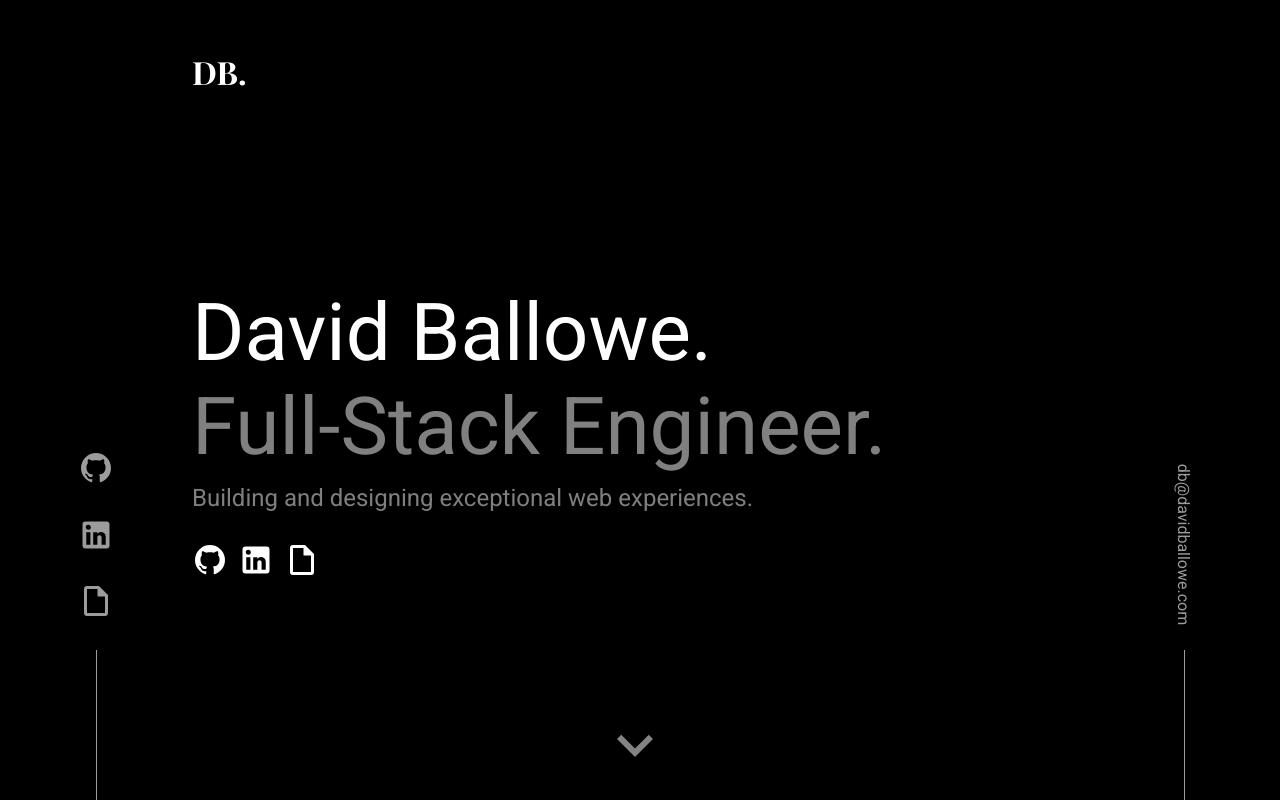
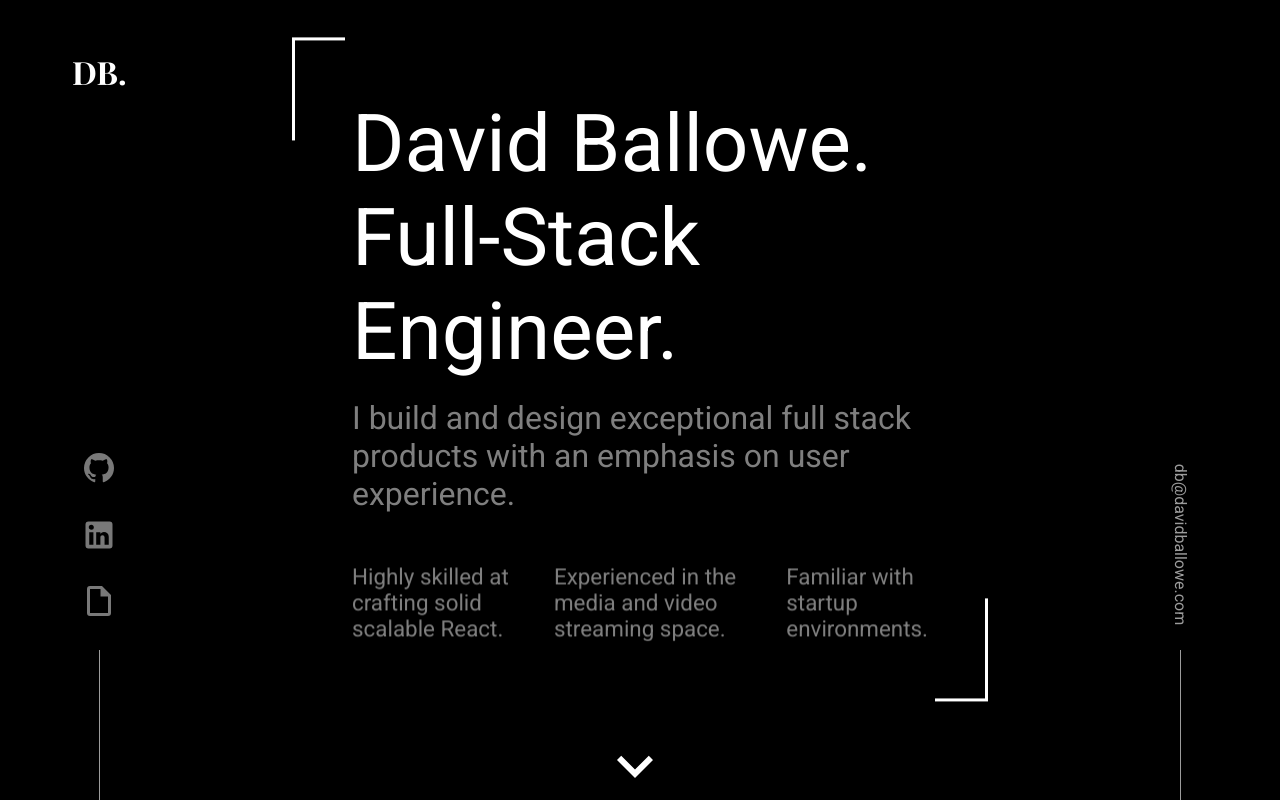
Before and after one commit to djballowe/Web-Portfolio, a React (Create React App) app: page / in a window 1280 px wide. Shown: the top 800 px of the page. Built offline with nearby package versions, Linux system fonts and the light colour scheme.

Commit message:
new intro layout / animations

```diff
--- a/src/App.css
+++ b/src/App.css
@@ -139,7 +139,6 @@ body {
 .main-content-container {
   margin-inline: auto;
   width: min(70%, 100rem);
-  padding-top: 50px;
   margin-bottom: 50px;
   position: relative;
 }
@@ -153,6 +152,8 @@ body {
   display: flex;
   align-items: center;
   justify-content: space-between;
+  margin: 0px 71.9px 0px 71.9px;
+  padding: 50px 0 50px 0;
 }
 
 .logo {
@@ -265,11 +266,13 @@ body {
 }
 
 .intro-container {
-  height: calc(100vh - 92.5px);
+  height: calc(100vh - 121.9px);
   display: flex;
   flex-direction: column;
+  position: relative;
+  margin: 0 100px 0 100px;
   justify-content: center;
-  position: relative;
+  max-width: 1100px;
 }
 
 .name {
@@ -283,16 +286,70 @@ body {
   animation-fill-mode: forwards;
 }
 
+.name-title {
+  transform: translateY(-15%);
+  padding: 60px;
+}
+
+.name-title::before,
+.name-title::after {
+  opacity: 0;
+  animation: opacity 1s ease-in-out;
+  animation-fill-mode: forwards;
+  position: absolute;
+  content: "";
+  width: 50px;
+  height: 100px;
+}
+
+.name-title::before {
+  left: 0;
+  top: 0;
+  border-left: 3px solid white;
+  border-top: 3px solid white;
+}
+
+.name-title::after {
+  right: 0;
+  bottom: 0;
+  border-right: 3px solid white;
+  border-bottom: 3px solid white;
+}
+
 .intro-paragraph {
   height: auto;
   overflow: hidden;
-  margin-top: 10px;
+  margin-top: 20px;
   opacity: 0.5;
-  font-size: 1.5rem;
+  font-size: 2rem;
 }
 .intro-paragraph p {
   animation: slideIn 1s cubic-bezier(0.56, -0.12, 0.31, 1.01);
   animation-fill-mode: forwards;
+}
+
+.details-container {
+  display: flex;
+  align-items: center;
+  font-size: 1.4rem;
+  margin-top: 50px;
+  justify-content: space-between;
+  opacity: 0.5;
+  height: auto;
+  overflow: hidden;
+}
+.details-container div {
+  animation: slideIn 1.5s cubic-bezier(0.56, -0.12, 0.31, 1.01);
+  animation-fill-mode: forwards;
+}
+.details-container div:nth-of-type(2) {
+  margin-left: 30px;
+}
+.details-container div:nth-of-type(3) {
+  margin-left: 30px;
+}
+.details-container .details {
+  max-width: 300px;
 }
 
 .title {
@@ -301,7 +358,6 @@ body {
 }
 .title p {
   font-size: 5rem;
-  opacity: 0.5;
   animation: slideIn 1.5s cubic-bezier(0.56, -0.12, 0.31, 1.01);
   animation-fill-mode: forwards;
 }
@@ -340,16 +396,25 @@ body {
   position: absolute;
   background-color: transparent;
   border: none;
-  color: rgba(255, 255, 255, 0.514);
+  color: white;
   font-size: 2rem;
   margin: 0 10px;
   height: 100px;
   bottom: 1%;
-  animation: fadeIn 1s cubic-bezier(0.56, -0.12, 0.31, 1.01);
-  animation-fill-mode: forwards;
 }
 .intro-buttons button:first-of-type {
   margin-left: 0px;
+}
+
+.bounce-animation {
+  animation: bounce 2s;
+  animation-fill-mode: forwards;
+  animation-iteration-count: infinite;
+}
+
+.arrow-fade-in {
+  animation: fadeIn 1s cubic-bezier(0.56, -0.12, 0.31, 1.01);
+  animation-fill-mode: forwards;
 }
 
 .projects-container {
@@ -665,6 +730,34 @@ body {
     opacity: 1;
   }
 }
+@keyframes opacity {
+  from {
+    opacity: 0;
+  }
+  to {
+    opacity: 1;
+  }
+}
+@keyframes bounce {
+  0% {
+    transform: translateY(0);
+  }
+  10% {
+    transform: translateY(-10px);
+  }
+  20% {
+    transform: translateY(0);
+  }
+  30% {
+    transform: translateY(-5px);
+  }
+  40% {
+    transform: translateY(0);
+  }
+  100% {
+    transform: translateY(0);
+  }
+}
 @keyframes opacityFade {
   from {
     opacity: 0;
@@ -909,16 +1002,20 @@ body {
   }
 }
 .side-bar-container {
+  opacity: 0;
   position: fixed;
   display: flex;
   justify-content: space-between;
   align-items: flex-end;
   width: 100%;
   height: 100vh;
+  animation: opacity 0.3s ease-in-out;
+  animation-fill-mode: forwards;
+  animation-delay: 2s;
 }
 
 .left {
-  width: 15%;
+  width: 198.45px;
   height: 350px;
   display: flex;
   flex-direction: column;
@@ -929,9 +1026,17 @@ body {
 .left p {
   transform: rotate(90deg);
 }
+.left a {
+  color: rgb(121, 121, 121);
+  transition: all 0.2s ease-in-out;
+}
+.left a:hover {
+  color: white;
+  transform: translateY(-5px);
+}
 
 .right {
-  width: 15%;
+  width: 198.45px;
   height: 265px;
   display: flex;
   flex-direction: column;
@@ -941,6 +1046,11 @@ body {
 }
 .right p {
   transform: rotate(90deg);
+  transition: all 0.2s ease-in-out;
+  cursor: pointer;
+}
+.right p:hover {
+  color: white;
 }
 
 .line {
--- a/src/App.js
+++ b/src/App.js
@@ -32,8 +32,8 @@ function App() {
     <div className="App">
       <SideBar />
       <MobileMenu open={isMobileOpen} click={handleClick} handle={handleRef} />
+      <Header handle={handleRef} click={handleClick} open={isMobileOpen} />
       <div className="main-content-container">
-        <Header handle={handleRef} click={handleClick} open={isMobileOpen} />
         <Intro />
         <Projects page={projectsRef} />
         <About page={aboutRef} />
--- a/src/App.scss
+++ b/src/App.scss
@@ -135,7 +135,6 @@ body {
 .main-content-container {
   margin-inline: auto;
   width: min(70%, 100rem);
-  padding-top: 50px;
   margin-bottom: 50px;
   position: relative;
 }
--- a/src/components/header/_header.scss
+++ b/src/components/header/_header.scss
@@ -2,6 +2,8 @@
   display: flex;
   align-items: center;
   justify-content: space-between;
+  margin: 0px 71.9px 0px 71.9px;
+  padding: 50px 0 50px 0;
 }
 
 .logo {
--- a/src/components/intro/_animation.scss
+++ b/src/components/intro/_animation.scss
@@ -26,3 +26,33 @@
     opacity: 1;
   }
 }
+
+@keyframes opacity {
+  from {
+    opacity: 0;
+  }
+  to {
+    opacity: 1;
+  }
+}
+
+@keyframes bounce {
+  0% {
+    transform: translateY(0)
+  }
+  10% {
+    transform: translateY(-10px)
+  }
+  20% {
+    transform: translateY(0)
+  }
+  30% {
+    transform: translateY(-5px)
+  }
+  40% {
+    transform: translateY(0)
+  }
+  100% {
+    transform: translateY(0);
+  }
+}
--- a/src/components/intro/_intro.scss
+++ b/src/components/intro/_intro.scss
@@ -1,9 +1,11 @@
 .intro-container {
-  height: calc(100vh - 92.5px);
+  height: calc(100vh - 121.9px);
   display: flex;
   flex-direction: column;
+  position: relative;
+  margin: 0 100px 0 100px;
   justify-content: center;
-  position: relative;
+  max-width: 1100px;
 }
 
 .name {
@@ -17,15 +19,69 @@
   }
 }
 
+.name-title {
+  transform: translateY(-15%);
+  padding: 60px;
+}
+
+.name-title::before,
+.name-title::after {
+  opacity: 0;
+  animation: opacity 1s ease-in-out;
+  animation-fill-mode: forwards;
+  position: absolute;
+  content: "";
+  width: 50px;
+  height: 100px;
+}
+
+.name-title::before {
+  left: 0;
+  top: 0;
+  border-left: 3px solid white;
+  border-top: 3px solid white;
+}
+
+.name-title::after {
+  right: 0;
+  bottom: 0;
+  border-right: 3px solid white;
+  border-bottom: 3px solid white;
+}
+
 .intro-paragraph {
   height: auto;
   overflow: hidden;
-  margin-top: 10px;
+  margin-top: 20px;
   opacity: 0.5;
-  font-size: 1.5rem;
+  font-size: 2rem;
   p {
     animation: slideIn 1s cubic-bezier(0.56, -0.12, 0.31, 1.01);
     animation-fill-mode: forwards;
+  }
+}
+
+.details-container {
+  display: flex;
+  align-items: center;
+  font-size: 1.4rem;
+  margin-top: 50px;
+  justify-content: space-between;
+  opacity: 0.5;
+  height: auto;
+  overflow: hidden;
+  div {
+    animation: slideIn 1.5s cubic-bezier(0.56, -0.12, 0.31, 1.01);
+    animation-fill-mode: forwards;
+    &:nth-of-type(2) {
+      margin-left: 30px;
+    }
+    &:nth-of-type(3) {
+      margin-left: 30px;
+    }
+  }
+  .details {
+    max-width: 300px;
   }
 }
 
@@ -34,7 +90,6 @@
   overflow: hidden;
   p {
     font-size: 5rem;
-    opacity: 0.5;
     animation: slideIn 1.5s cubic-bezier(0.56, -0.12, 0.31, 1.01);
     animation-fill-mode: forwards;
   }
@@ -73,15 +128,24 @@
     position: absolute;
     background-color: transparent;
     border: none;
-    color: rgba(255, 255, 255, 0.514);
+    color: white;
     font-size: 2rem;
     margin: 0 10px;
     height: 100px;
     bottom: 1%;
-    animation: fadeIn 1s cubic-bezier(0.56, -0.12, 0.31, 1.01);
-    animation-fill-mode: forwards;
     &:first-of-type {
       margin-left: 0px;
     }
   }
 }
+
+.bounce-animation {
+  animation: bounce 2s;
+  animation-fill-mode: forwards;
+  animation-iteration-count: infinite;
+}
+
+.arrow-fade-in {
+  animation: fadeIn 1s cubic-bezier(0.56, -0.12, 0.31, 1.01);
+  animation-fill-mode: forwards;
+}
--- a/src/components/intro/intro.js
+++ b/src/components/intro/intro.js
@@ -1,17 +1,16 @@
-import React from "react";
-import GitHub from "@mdi/react";
-import { mdiGithub } from "@mdi/js";
-import Linkedin from "@mdi/react";
-import { mdiLinkedin } from "@mdi/js";
-import Resume from "@mdi/react";
-import { mdiFileOutline } from "@mdi/js";
+import React, { useState } from "react";
 import Arrow from "@mdi/react";
 import { mdiChevronDown } from "@mdi/js";
-import pdf from "../../Docs/David_Ballowe_Resume.pdf";
 
 export default function Intro() {
+  const [fadedIn, setFadedIn] = useState(false);
+  setTimeout(() => {
+    setFadedIn(true);
+  }, 3000);
+
   return (
     <div className="intro-container">
+      <div className="name-title">
         <div className="name">
           <p>David Ballowe.</p>
         </div>
@@ -19,9 +18,24 @@ export default function Intro() {
           <p>Full-Stack Engineer.</p>
         </div>
         <div className="intro-paragraph">
-        <p>Building and designing exceptional web experiences.</p>
+          <p>
+            I build and design exceptional full stack products with an emphasis
+            on user experience.
+          </p>
         </div>
-      <div className="icons">
+        <div className="details-container">
+          <div className="details">
+            <p>Highly skilled at crafting solid scalable React.</p>
+          </div>
+          <div className="details">
+            <p>Experienced in the media and video streaming space.</p>
+          </div>
+          <div className="details">
+            <p>Familiar with startup environments.</p>
+          </div>
+        </div>
+      </div>
+      {/* <div className="icons">
         <a href="https://github.com/djballowe" target="_blank" rel="noreferrer">
           <GitHub path={mdiGithub} size={1.5} />
         </a>
@@ -35,9 +49,13 @@ export default function Intro() {
         <a href={pdf} target="_blank" rel="noreferrer">
           <Resume path={mdiFileOutline} size={1.5} />
         </a>
-      </div>
+      </div> */}
       <div className="intro-buttons">
-        <button className="intro-buttons">
+        <button
+          className={`intro-buttons ${
+            fadedIn ? "bounce-animation" : "arrow-fade-in"
+          }`}
+        >
           <Arrow path={mdiChevronDown} size={3} />{" "}
         </button>
       </div>
--- a/src/components/sidebar/Sidebar.js
+++ b/src/components/sidebar/Sidebar.js
@@ -5,14 +5,25 @@ import Linkedin from "@mdi/react";
 import { mdiLinkedin } from "@mdi/js";
 import Resume from "@mdi/react";
 import { mdiFileOutline } from "@mdi/js";
+import pdf from "../../Docs/David_Ballowe_Resume.pdf";
 
 export default function SideBar() {
   return (
     <div className="side-bar-container">
       <div className="left">
-        <GitHub path={mdiGithub} size={1.5} />
-        <Linkedin path={mdiLinkedin} size={1.5} />
-        <Resume path={mdiFileOutline} size={1.5} />
+        <a href="https://github.com/djballowe" target="_blank" rel="noreferrer">
+          <GitHub path={mdiGithub} size={1.5} />
+        </a>
+        <a
+          href="https://www.linkedin.com/in/david-ballowe-90a164178/"
+          target="_blank"
+          rel="noreferrer"
+        >
+          <Linkedin path={mdiLinkedin} size={1.5} />
+        </a>
+        <a href={pdf} target="_blank" rel="noreferrer">
+          <Resume path={mdiFileOutline} size={1.5} />
+        </a>
         <div className="line"></div>
       </div>
       <div className="right">
--- a/src/components/sidebar/_sidebar.scss
+++ b/src/components/sidebar/_sidebar.scss
@@ -1,14 +1,18 @@
 .side-bar-container {
+  opacity: 0;
   position: fixed;
   display: flex;
   justify-content: space-between;
   align-items: flex-end;
   width: 100%;
   height: 100vh;
+  animation: opacity 0.3s ease-in-out;
+  animation-fill-mode: forwards;
+  animation-delay: 2s;
 }
 
 .left {
-  width: 15%;
+  width: 198.45px;
   height: 350px;
   display: flex;
   flex-direction: column;
@@ -18,10 +22,18 @@
   p {
     transform: rotate(90deg);
   }
+  a {
+    color: rgb(121, 121, 121);
+    transition: all 0.2s ease-in-out;
+    &:hover {
+      color: white;
+      transform: translateY(-5px);
+    }
+  }
 }
 
 .right {
-  width: 15%;
+  width: 198.45px;
   height: 265px;
   display: flex;
   flex-direction: column;
@@ -30,6 +42,11 @@
   color: rgba(255, 255, 255, 0.61);
   p {
     transform: rotate(90deg);
+    transition: all 0.2s ease-in-out;
+    cursor: pointer;
+    &:hover {
+      color: white;
+    }
   }
 }
 
--- a/src/index.js
+++ b/src/index.js
@@ -4,7 +4,7 @@ import App from "./App";
 
 const root = ReactDOM.createRoot(document.getElementById("root"));
 root.render(
-  <React.StrictMode>
+  // <React.StrictMode>
     <App />
-  </React.StrictMode>
+  // </React.StrictMode>
 );
```
Also changed, not shown: 1 other file (tests, documents, lock files or other folders). Lines whose indentation alone changed are shown as unchanged.
